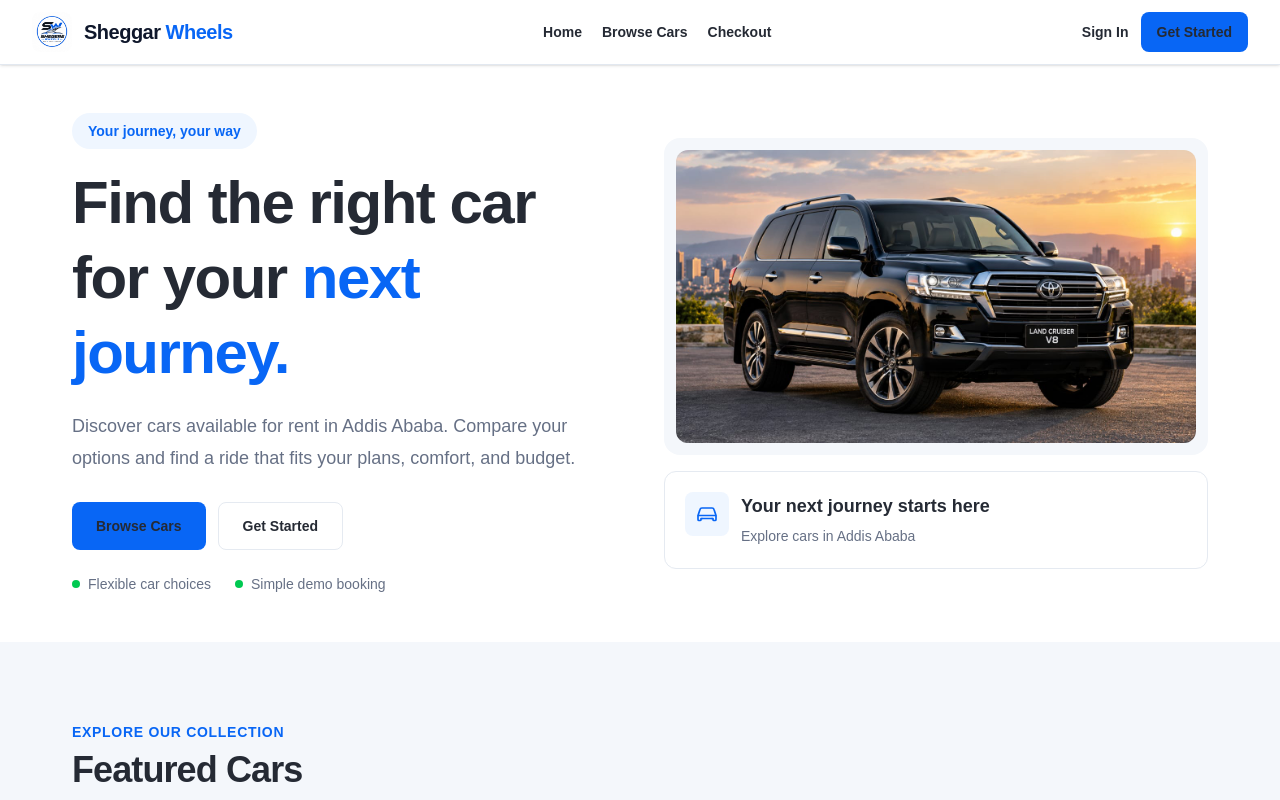
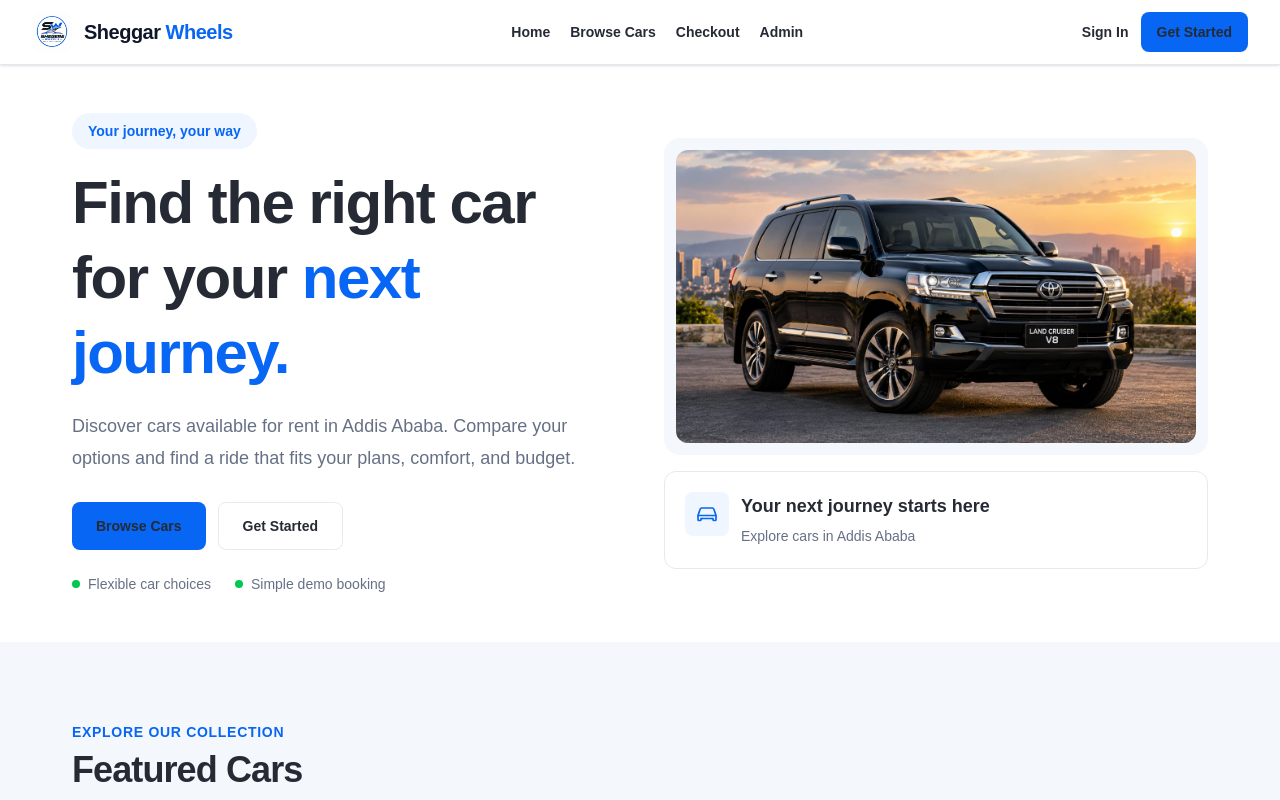
Before and after one commit to birhanukiros-tech/sheger-wheels, a Next.js app: page / in a window 1280 px wide. Shown: the top 800 px of the page. Built offline with nearby package versions, Linux system fonts and the light colour scheme.

Commit message:
feat: add admin sign to the header

```diff
--- /dev/null
+++ b/app/(admin)/admin/signin/page.js
@@ -0,0 +1,5 @@
+import { redirect } from "next/navigation";
+
+export default function AdminSignInRedirect() {
+  redirect("/signin?role=admin");
+}
--- a/components/layout/Header.jsx
+++ b/components/layout/Header.jsx
@@ -1,4 +1,3 @@
-
 "use client";
 
 import { useEffect, useState } from "react";
@@ -11,6 +10,7 @@ const navigation = [
   { label: "Home", href: "/" },
   { label: "Browse Cars", href: "/cars" },
   { label: "Checkout", href: "/checkout" },
+  { label: "Admin", href: "/admin/signin" },
 ];
 
 const dashboardRoutes = {
@@ -74,6 +74,7 @@ export default function Header() {
               <Link
                 key={item.href}
                 href={item.href}
+                aria-current={active ? "page" : undefined}
                 className={`transition-colors hover:text-[#0866F5] ${
                   active ? "text-[#0866F5]" : "text-slate-600"
                 }`}
@@ -119,6 +120,7 @@ export default function Header() {
               >
                 Sign In
               </Link>
+
               <Link
                 href="/signup"
                 className="rounded-lg bg-[#0866F5] px-4 py-2.5 text-sm font-semibold text-white transition hover:bg-[#0754C7]"
```
